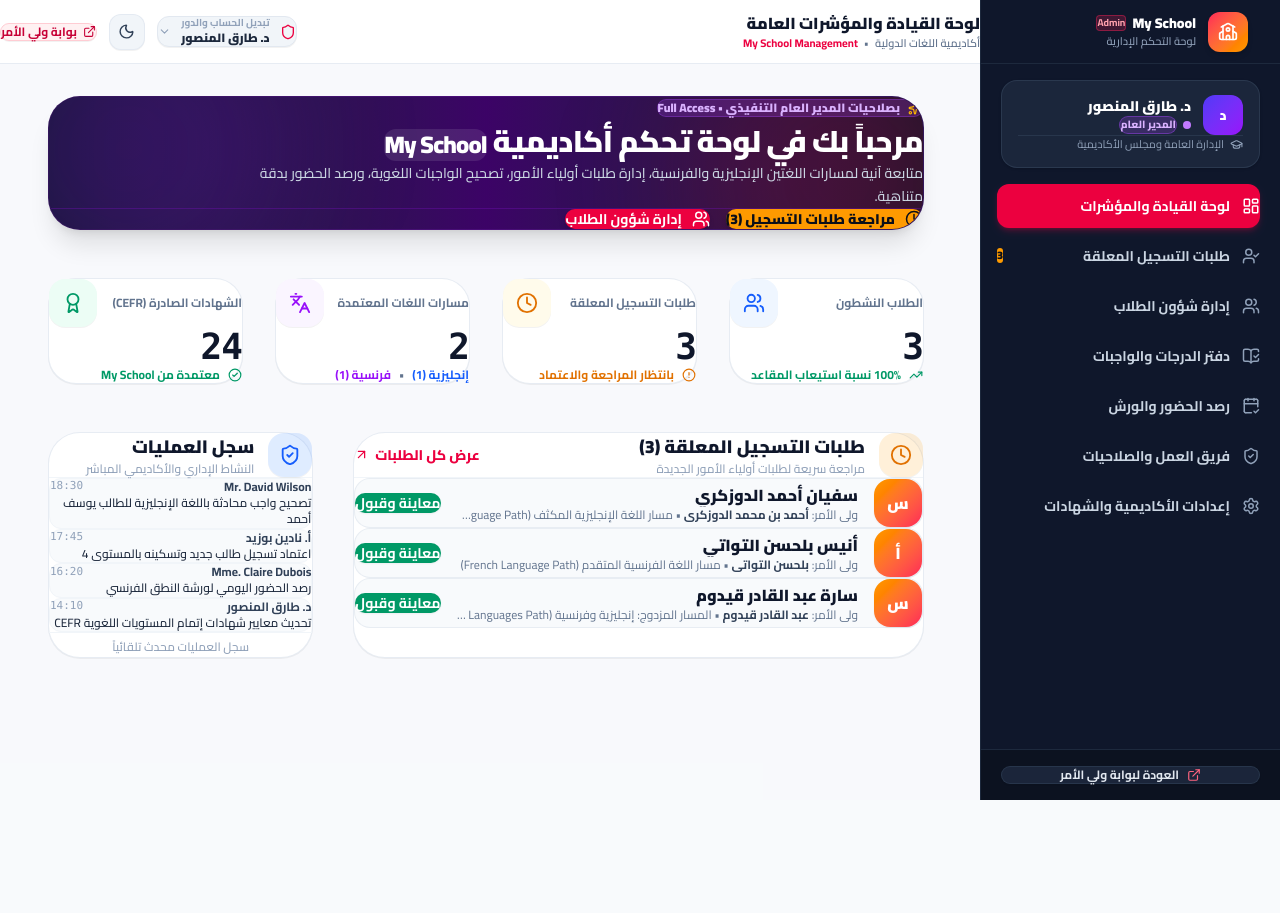
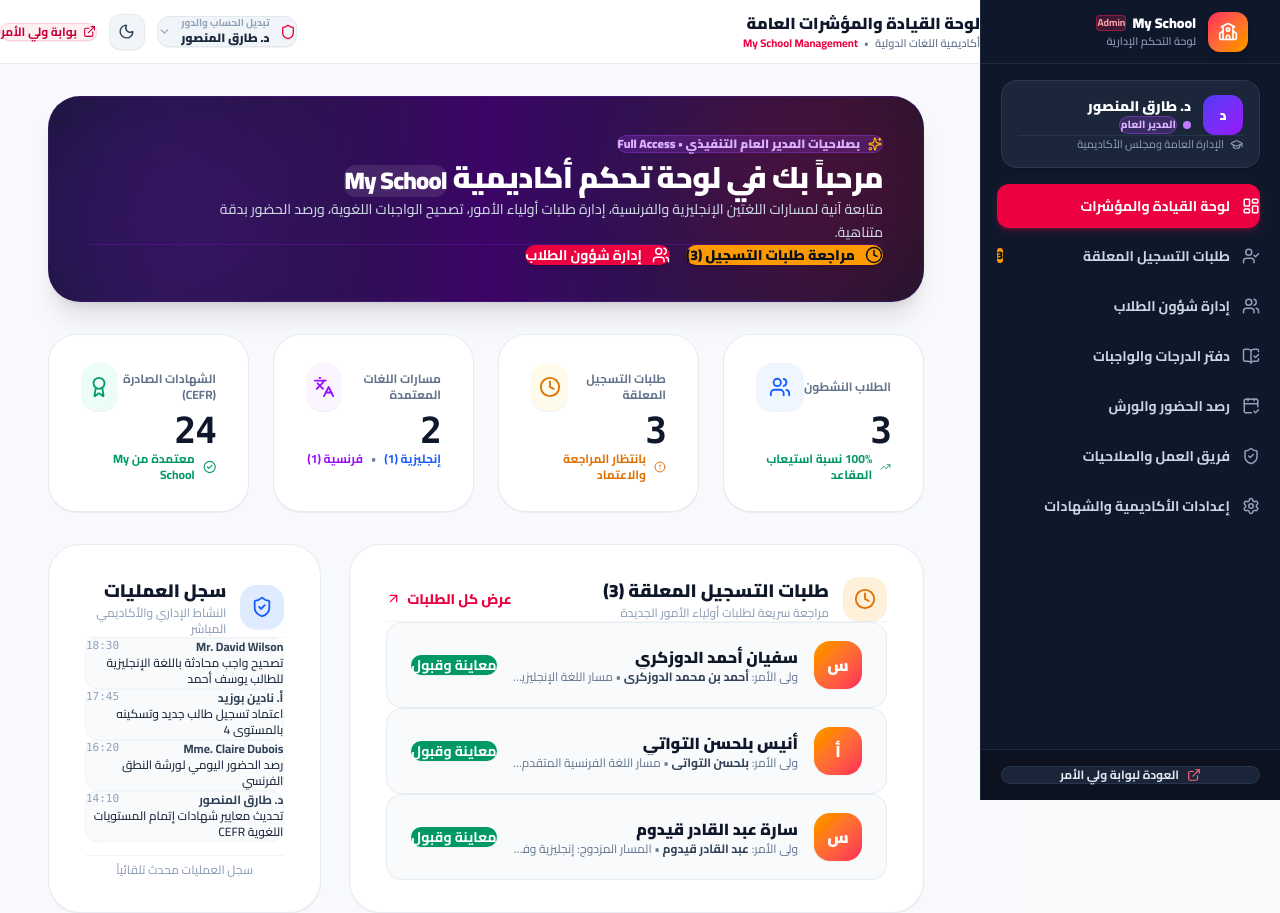
Before and after one commit to douzakaria1998-stack/awliya, a Next.js app: page /admin in a window 1280 px wide. Before the commit the page ends 800 px from the top, so only its background shows below. Built offline with nearby package versions, Linux system fonts and the light colour scheme.

Commit message:
style: apply explicit 4-side padding and margins to welcome banner and dashboard containers

```diff
--- a/src/components/admin/screens/SuperAdminOverview.tsx
+++ b/src/components/admin/screens/SuperAdminOverview.tsx
@@ -28,9 +28,15 @@
   const frenchCount = students.filter((s) => s.enrolledPathAr?.includes('الفرنسية') || s.enrolledPathAr?.includes('French')).length;
 
   return (
-    <div className="flex flex-col gap-10 sm:gap-12 w-full pb-8">
-      {/* 1. Top Welcome Banner with Generous Separation */}
-      <div className="p-8 sm:p-10 rounded-[32px] bg-gradient-to-r from-slate-900 via-purple-950 to-slate-900 text-white shadow-xl border border-purple-900/50 relative overflow-hidden">
+    <div className="w-full pb-8">
+      {/* 1. Top Welcome Banner with Generous 4-Side Padding & Margins */}
+      <div
+        className="rounded-[32px] bg-gradient-to-r from-slate-900 via-purple-950 to-slate-900 text-white shadow-xl border border-purple-900/50 relative overflow-hidden"
+        style={{
+          padding: '36px 40px',
+          marginBottom: '32px',
+        }}
+      >
         <div className="relative z-10 space-y-5">
           {/* Role Badge */}
           <div>
@@ -47,7 +53,7 @@
           </div>
 
           {/* Heading & Subtitle */}
-          <div className="space-y-2">
+          <div className="space-y-2.5">
             <h2 className="text-xl sm:text-2xl lg:text-3xl font-black tracking-tight leading-snug text-white">
               مرحباً بك في لوحة تحكم أكاديمية{' '}
               <span dir="ltr" className="inline-block px-2.5 py-0.5 rounded-xl bg-white/10 text-white font-black text-lg sm:text-2xl align-middle">
@@ -99,10 +105,21 @@
         <div className="absolute -right-20 -top-20 w-80 h-80 rounded-full bg-rose-600/20 blur-3xl pointer-events-none" />
       </div>
 
-      {/* 2. Key Metrics Grid (4 Stat Cards with Large Spacing) */}
-      <div className="grid grid-cols-1 sm:grid-cols-2 lg:grid-cols-4 gap-6 sm:gap-8">
+      {/* 2. Key Metrics Grid (4 Stat Cards with Generous 4-Side Padding & Margins) */}
+      <div
+        className="grid grid-cols-1 sm:grid-cols-2 lg:grid-cols-4"
+        style={{
+          gap: '24px',
+          marginBottom: '32px',
+        }}
+      >
         {/* Card 1: Active Students */}
-        <div className="p-7 sm:p-8 rounded-[28px] bg-white dark:bg-slate-850 border border-slate-200/80 dark:border-slate-800 shadow-2xs space-y-3.5 transition-all hover:shadow-md">
+        <div
+          className="rounded-[28px] bg-white dark:bg-slate-850 border border-slate-200/80 dark:border-slate-800 shadow-2xs space-y-3.5 transition-all hover:shadow-md"
+          style={{
+            padding: '28px 32px',
+          }}
+        >
           <div className="flex items-center justify-between">
             <span className="text-xs font-bold text-slate-500 dark:text-slate-400">الطلاب النشطون</span>
             <div className="w-12 h-12 rounded-2xl bg-blue-50 dark:bg-blue-950/50 text-blue-600 dark:text-blue-400 flex items-center justify-center shadow-2xs">
@@ -119,7 +136,12 @@
         </div>
 
         {/* Card 2: Pending Approvals */}
-        <div className="p-7 sm:p-8 rounded-[28px] bg-white dark:bg-slate-850 border border-slate-200/80 dark:border-slate-800 shadow-2xs space-y-3.5 transition-all hover:shadow-md">
+        <div
+          className="rounded-[28px] bg-white dark:bg-slate-850 border border-slate-200/80 dark:border-slate-800 shadow-2xs space-y-3.5 transition-all hover:shadow-md"
+          style={{
+            padding: '28px 32px',
+          }}
+        >
           <div className="flex items-center justify-between">
             <span className="text-xs font-bold text-slate-500 dark:text-slate-400">طلبات التسجيل المعلقة</span>
             <div className="w-12 h-12 rounded-2xl bg-amber-50 dark:bg-amber-950/50 text-amber-600 dark:text-amber-400 flex items-center justify-center shadow-2xs">
@@ -136,7 +158,12 @@
         </div>
 
         {/* Card 3: Language Tracks */}
-        <div className="p-7 sm:p-8 rounded-[28px] bg-white dark:bg-slate-850 border border-slate-200/80 dark:border-slate-800 shadow-2xs space-y-3.5 transition-all hover:shadow-md">
+        <div
+          className="rounded-[28px] bg-white dark:bg-slate-850 border border-slate-200/80 dark:border-slate-800 shadow-2xs space-y-3.5 transition-all hover:shadow-md"
+          style={{
+            padding: '28px 32px',
+          }}
+        >
           <div className="flex items-center justify-between">
             <span className="text-xs font-bold text-slate-500 dark:text-slate-400">مسارات اللغات المعتمدة</span>
             <div className="w-12 h-12 rounded-2xl bg-purple-50 dark:bg-purple-950/50 text-purple-600 dark:text-purple-400 flex items-center justify-center shadow-2xs">
@@ -154,7 +181,12 @@
         </div>
 
         {/* Card 4: Certified Levels Completed */}
-        <div className="p-7 sm:p-8 rounded-[28px] bg-white dark:bg-slate-850 border border-slate-200/80 dark:border-slate-800 shadow-2xs space-y-3.5 transition-all hover:shadow-md">
+        <div
+          className="rounded-[28px] bg-white dark:bg-slate-850 border border-slate-200/80 dark:border-slate-800 shadow-2xs space-y-3.5 transition-all hover:shadow-md"
+          style={{
+            padding: '28px 32px',
+          }}
+        >
           <div className="flex items-center justify-between">
             <span className="text-xs font-bold text-slate-500 dark:text-slate-400">الشهادات الصادرة (CEFR)</span>
             <div className="w-12 h-12 rounded-2xl bg-emerald-50 dark:bg-emerald-950/50 text-emerald-600 dark:text-emerald-400 flex items-center justify-center shadow-2xs">
@@ -171,10 +203,20 @@
         </div>
       </div>
 
-      {/* 3. Middle Section: Pending Approvals & Live Activity Stream with Large Separation */}
-      <div className="grid grid-cols-1 lg:grid-cols-3 gap-8 sm:gap-10">
-        {/* Left 2 Cols: Pending Approvals Container with Wide Internal Margins */}
-        <div className="lg:col-span-2 rounded-[32px] bg-white dark:bg-slate-850 border border-slate-200/80 dark:border-slate-800 p-8 sm:p-10 shadow-2xs space-y-6">
+      {/* 3. Middle Section: Pending Approvals & Live Activity Stream with Generous 4-Side Padding */}
+      <div
+        className="grid grid-cols-1 lg:grid-cols-3"
+        style={{
+          gap: '28px',
+        }}
+      >
+        {/* Left 2 Cols: Pending Approvals Container with Generous 4-Side Padding */}
+        <div
+          className="lg:col-span-2 rounded-[32px] bg-white dark:bg-slate-850 border border-slate-200/80 dark:border-slate-800 shadow-2xs space-y-6"
+          style={{
+            padding: '32px 36px',
+          }}
+        >
           {/* Header Row */}
           <div className="flex items-center justify-between pb-4 border-b border-slate-100 dark:border-slate-800">
             <div className="flex items-center gap-3.5">
@@ -211,7 +253,10 @@
                 .map((appr) => (
                   <div
                     key={appr.id}
-                    className="p-5 sm:p-6 rounded-2xl bg-slate-50 dark:bg-slate-800/80 border border-slate-200/70 dark:border-slate-700/60 flex flex-col sm:flex-row sm:items-center justify-between gap-4 transition-all hover:border-slate-300 dark:hover:border-slate-650 hover:shadow-xs"
+                    className="rounded-2xl bg-slate-50 dark:bg-slate-800/80 border border-slate-200/70 dark:border-slate-700/60 flex flex-col sm:flex-row sm:items-center justify-between gap-4 transition-all hover:border-slate-300 dark:hover:border-slate-650 hover:shadow-xs"
+                    style={{
+                      padding: '18px 24px',
+                    }}
                   >
                     {/* Student Info with Avatar */}
                     <div className="flex items-center gap-4 min-w-0 flex-1">
@@ -244,8 +289,13 @@
           )}
         </div>
 
-        {/* Right 1 Col: Live Activity Stream */}
-        <div className="rounded-[32px] bg-white dark:bg-slate-850 border border-slate-200/80 dark:border-slate-800 p-8 sm:p-10 shadow-2xs flex flex-col justify-between space-y-6">
+        {/* Right 1 Col: Live Activity Stream with Generous 4-Side Padding */}
+        <div
+          className="rounded-[32px] bg-white dark:bg-slate-850 border border-slate-200/80 dark:border-slate-800 shadow-2xs flex flex-col justify-between space-y-6"
+          style={{
+            padding: '32px 36px',
+          }}
+        >
           <div className="space-y-5">
             <div className="flex items-center gap-3.5 pb-4 border-b border-slate-100 dark:border-slate-800">
               <div className="w-11 h-11 rounded-2xl bg-blue-500/15 text-blue-600 dark:text-blue-400 flex items-center justify-center font-bold shadow-2xs shrink-0">
```
